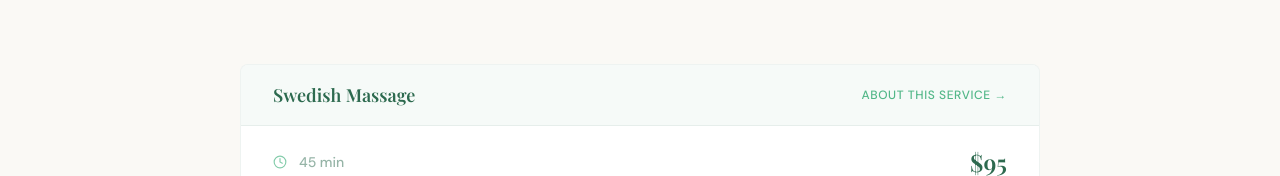
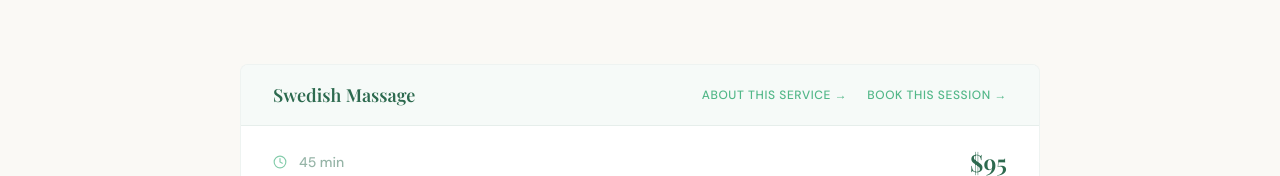
Before and after one commit to romaninet/massage-therapy-website, a Next.js app: page /en/fees in a window 1280 px wide. Shown: the part 494-670 px from the top of the page. Built offline with nearby package versions, Linux system fonts and the light colour scheme.

Commit message:
add links to book session from fees page

```diff
--- a/messages/en.json
+++ b/messages/en.json
@@ -124,6 +124,7 @@
     "title": "Fees & Services",
     "subtitle": "Transparent pricing for quality therapeutic care",
     "learnMore": "About this service",
+    "bookSession": "Book this session",
     "notePricingLabel": "Pricing",
     "notePricing1": "Prices shown are in Canadian dollars (CAD).",
     "notePricing2": "Tax included.",
--- a/messages/fr.json
+++ b/messages/fr.json
@@ -124,6 +124,7 @@
     "title": "Tarifs et services",
     "subtitle": "Des prix transparents pour des soins thérapeutiques de qualité",
     "learnMore": "En savoir plus",
+    "bookSession": "Réserver cette séance",
     "notePricingLabel": "Tarification",
     "notePricing1": "Les prix sont en dollars canadiens (CAD).",
     "notePricing2": "Taxes incluses.",
--- a/src/app/[locale]/fees/page.tsx
+++ b/src/app/[locale]/fees/page.tsx
@@ -103,17 +103,25 @@ export default async function FeesPage({ params }: { params: Promise<{ locale: s
                 id={service.key}
                 className="scroll-mt-32 bg-white rounded-lg border border-forest/8 overflow-hidden"
               >
-                {/* Service name row with "Learn more" link */}
-                <div className="flex items-center justify-between px-8 py-4 bg-pale-sage/60 border-b border-forest/8">
+                {/* Service name row with action links */}
+                <div className="flex flex-wrap items-center justify-between gap-x-6 gap-y-2 px-8 py-4 bg-pale-sage/60 border-b border-forest/8">
                   <h3 className="font-heading text-forest text-lg font-semibold">
                     {service.title[lang]}
                   </h3>
-                  <Link
-                    href={`/${locale}/services#${service.key}`}
-                    className="text-sage hover:text-forest text-xs tracking-wider uppercase font-medium transition-colors flex items-center gap-1 flex-shrink-0"
-                  >
-                    {t('learnMore')} →
-                  </Link>
+                  <div className="flex items-center gap-5 flex-shrink-0">
+                    <Link
+                      href={`/${locale}/services#${service.key}`}
+                      className="text-sage hover:text-forest text-xs tracking-wider uppercase font-medium transition-colors"
+                    >
+                      {t('learnMore')} →
+                    </Link>
+                    <Link
+                      href={`/${locale}/contact?type=${service.key}`}
+                      className="text-sage hover:text-forest text-xs tracking-wider uppercase font-medium transition-colors"
+                    >
+                      {t('bookSession')} →
+                    </Link>
+                  </div>
                 </div>
                 {/* Tier rows */}
                 {service.tiers.map((tier) => (
```
